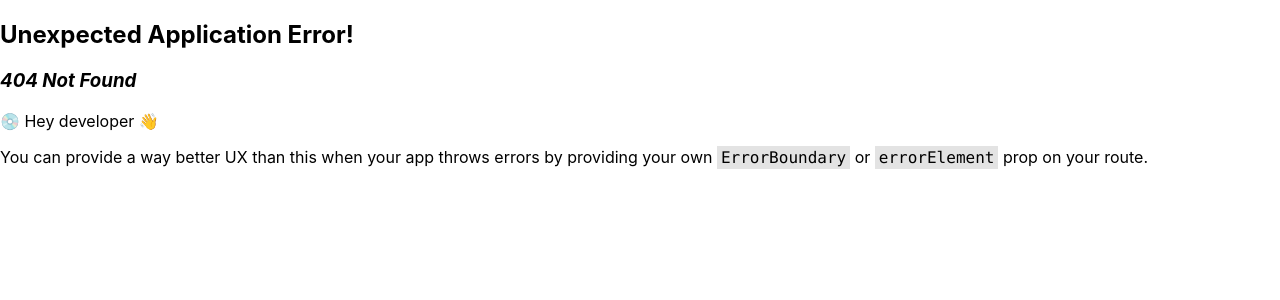
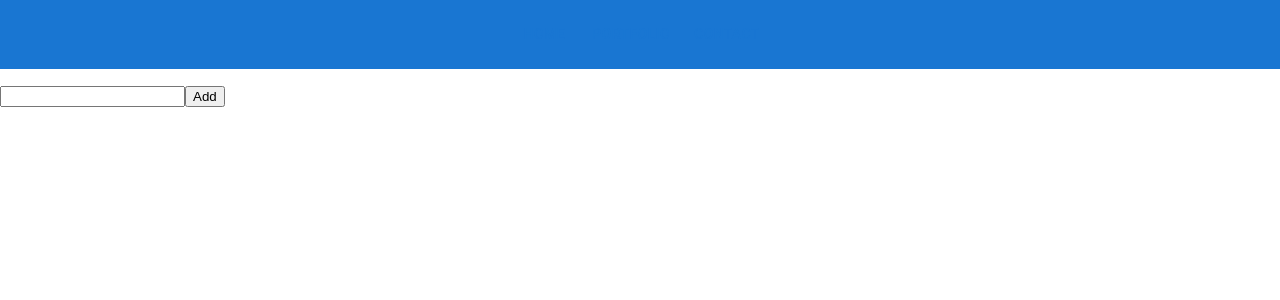
Before and after one commit to Alex-Van-Dijck/Portfolio-react, a React (Create React App) app: page /Portfolio/Todo in a window 1280 px wide. Before the commit this address had no page. Shown: the top 300 px of the page. Built offline with nearby package versions, Linux system fonts and the light colour scheme.

Commit message:
Fixed img links & added portfolio routes

```diff
--- a/src/components/Pages/ComponentPage/CardPage.tsx
+++ b/src/components/Pages/ComponentPage/CardPage.tsx
@@ -7,10 +7,10 @@ const CardPage = ()=>{
     const Cardlist:ICardProps[] = [
         {title:"Shoppinglist",
         description:"This app lets you add & remove items from a shoppinglist",
-        imgPath:"/ComponentShots/shopping.png"},
+        imgPath:"/Pages/Portfolio/shopping.png",},
         {title:"Todo",
         description:"This app contains a list of tasks that you can add and delete. The app also includes an input field where you can add a new task.",
-        imgPath:"/ComponentShots/Todo.png"}
+        imgPath:"/Pages/Portfolio/Todo.png"}
     ]
 
     //testCode
--- a/src/components/Pages/ComponentPage/ComponentCard.tsx
+++ b/src/components/Pages/ComponentPage/ComponentCard.tsx
@@ -5,6 +5,7 @@ import CardMedia from '@mui/material/CardMedia';
 import Typography from '@mui/material/Typography';
 import { Button, CardActionArea, CardActions } from '@mui/material';
 import styles from "./ComponentCard.module.css";
+import { useNavigate } from 'react-router-dom';
 
 
 export interface ICardProps{
@@ -14,6 +15,8 @@ export interface ICardProps{
 }
 
 const ComponentCard = ({imgPath,title,description}:ICardProps)=> {
+
+  const nav = useNavigate();
 
 return(
     <div>
@@ -34,7 +37,7 @@ return(
       </CardContent>
     </CardActionArea>
     <CardActions className={styles.Center}>
-      <Button size="small" color="primary" variant="outlined" >
+      <Button size="small" color="primary" variant="outlined" onClick={()=>{nav("/Portfolio/" + title)}} >
         Open
       </Button>
     </CardActions>
--- a/src/components/Pages/Home/Home.tsx
+++ b/src/components/Pages/Home/Home.tsx
@@ -6,7 +6,7 @@ const Home = () =>{
         <div>
             <Grid container spacing={2}>
                 <Grid item xs={4}>
-                    <img src="/Pages/Home/kop_kleiner.jpg"/>
+                    <img src="/Pages/Home/kop_kleiner.jpg" style={{width:'40%'}}/>
                 </Grid>
             <Grid item xs={8}>
             </Grid>
--- /dev/null
+++ b/src/components/labos/Todo/TodoApp.tsx
@@ -0,0 +1,34 @@
+import React, {useState} from "react";
+import TodoInput from "./TodoInput";
+import TodoList from "./TodoList";
+
+export interface TodoItem {
+    name: string;
+    completed: boolean;
+}
+
+const TodoApp = () => {
+    const [todos, setTodos] = useState<TodoItem[]>([]);
+    const [todo, setTodo] = useState("");
+
+    const addTodo = (todo: string) => {
+        setTodos([...todos, { name: todo, completed: false }]);
+        setTodo("");
+    };
+
+    const markCompleted = (index: number, completed: boolean) => {
+        setTodos(todos.map((todo, i) => i === index ? {...todo, completed: completed} : todo));
+    };
+
+    return (
+        <div>
+            <TodoInput setTodo={setTodo} addTodo={addTodo} todo={todo}/>
+            <TodoList todos={todos} markCompleted={markCompleted}/>
+        </div>
+    );
+
+}
+
+//onAddClick meegeven aan child component
+
+export default TodoApp;
--- /dev/null
+++ b/src/components/labos/Todo/TodoInput.tsx
@@ -0,0 +1,18 @@
+import React from "react";
+
+interface ITodoInputProps{
+    setTodo:(todo:string)=>void,
+    addTodo:(todo: string)=>void,
+    todo:string
+}
+
+const TodoInput = ({setTodo,addTodo,todo}:ITodoInputProps) =>{
+    return(
+        <div>
+            <input id="todo" type="text" value={todo} onChange={(event) => setTodo(event.target.value)}/>
+            <button onClick={() => addTodo(todo)}>Add</button>
+        </div>
+    )
+}
+
+export default TodoInput;
--- /dev/null
+++ b/src/components/labos/Todo/TodoItemView.tsx
@@ -0,0 +1,23 @@
+import React from "react";
+import { TodoItem } from "./TodoList";
+
+interface ITodoItemProps{
+    todo:TodoItem,
+    markCompleted:(index: number, completed: boolean)=>void,
+    index:number
+}
+
+const TodoItemView = ({todo,markCompleted,index}:ITodoItemProps) =>{
+
+    return(
+        <div key={index}>
+            <input type="checkbox" checked={todo.completed} onChange={(event) => markCompleted(index, event.target.checked)}/>
+            <span style={{textDecoration: todo.completed ? "line-through" : "none"}}>{todo.name}</span>
+        </div>
+
+
+
+    )
+}
+
+export default TodoItemView;
--- /dev/null
+++ b/src/components/labos/Todo/TodoList.tsx
@@ -0,0 +1,27 @@
+import React from "react";
+import TodoItemView from "./TodoItemView";
+
+export interface TodoItem {
+    name: string;
+    completed: boolean;
+}
+
+
+interface ITodoListProps{
+    todos:TodoItem[],
+    markCompleted: (index: number, completed: boolean) => void
+}
+
+const TodoList = ({todos,markCompleted}:ITodoListProps) =>{
+
+    return(
+        <div>
+                {todos.map((todo, index) => (
+                   <TodoItemView todo={todo} index={index} markCompleted={markCompleted}/>
+                ))}
+        </div>
+    )
+
+}
+
+export default TodoList;
```
Also changed, not shown: src/App.tsx (+11 -1 lines), src/components/labos/ShoppingList/ShoppingList.tsx (renamed from src/components/labos/ShoppingList.tsx), src/components/labos/ShoppingList/shoppingList.module.css (renamed from src/components/labos/shoppingList.module.css).
